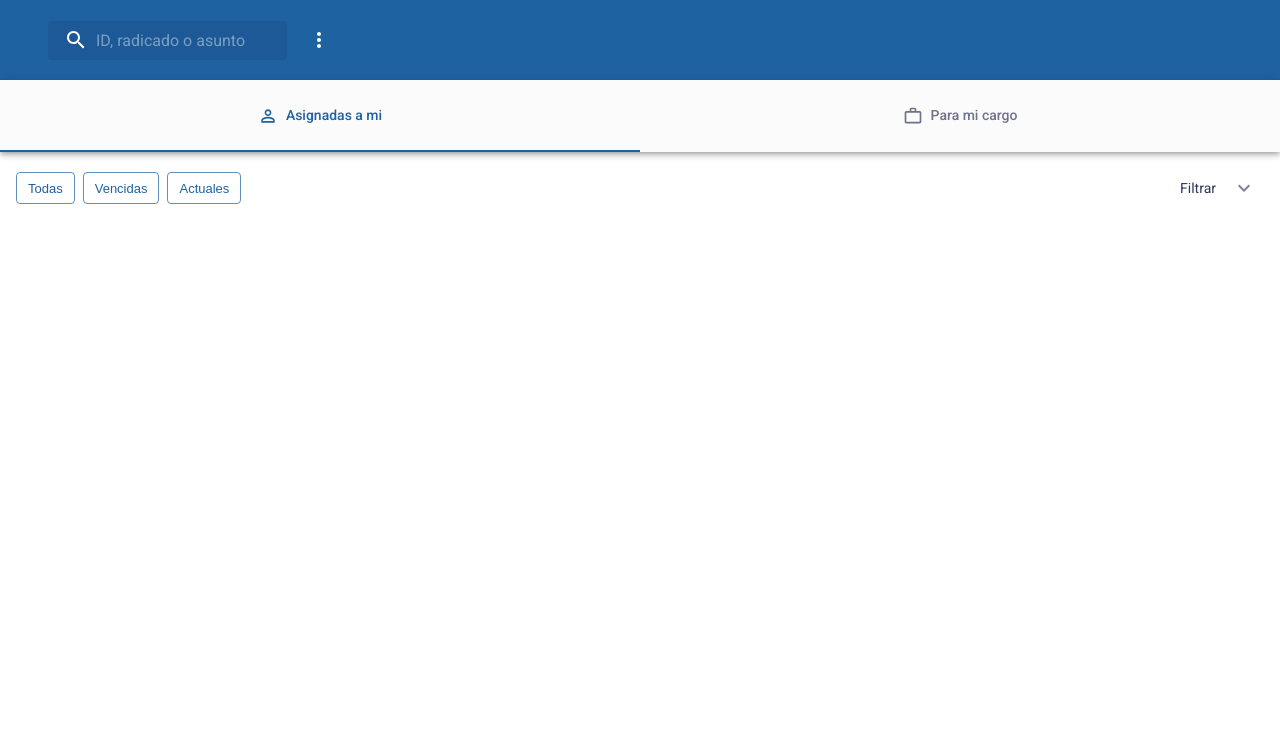
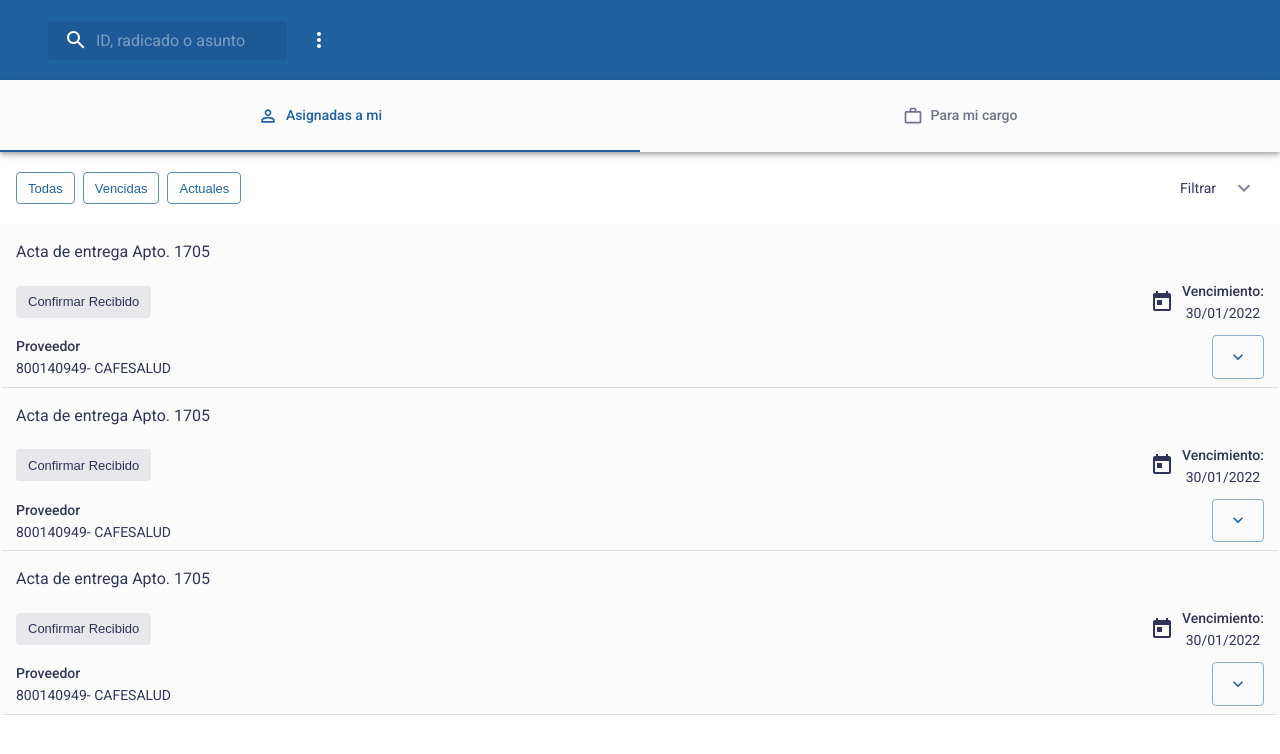
Before and after one commit to SincosoftSAS/hackathon, a React (Vite) app: page / in a window 1280 px wide. Shown: the top 754 px of the page. Built offline with nearby package versions, Linux system fonts and the light colour scheme.

Commit message:
Hackatón equipo revelación 5

```diff
--- a/index.html
+++ b/index.html
@@ -3,6 +3,14 @@
   <head>
     <meta charset="UTF-8" />
     <link rel="icon" type="image/svg+xml" href="/vite.svg" />
+    <link
+      rel="stylesheet"
+      href="https://fonts.googleapis.com/css?family=Roboto:300,400,500,700&display=swap"
+    />
+    <link
+      rel="stylesheet"
+      href="https://fonts.googleapis.com/css2?family=Nunito:wght@300;400;600;700&family=Roboto:wght@300;400;500;700&display=swap"
+    />
     <meta name="viewport" content="initial-scale=1, width=device-width" />
     <title>Vite + React + TS</title>
   </head>
--- /dev/null
+++ b/src/components/CardActaEntrega.tsx
@@ -0,0 +1,71 @@
+import React from "react";
+import { styled } from "@mui/material/styles";
+import {
+  Card,
+  CardHeader,
+  CardContent,
+  Typography,
+  Stack,
+  Chip,
+  Button,
+  Icon,
+} from "@mui/material";
+
+import TodayIcon from "@mui/icons-material/Today";
+import ExpandMoreIcon from "@mui/icons-material/ExpandMore";
+import IconButton from "@mui/material/IconButton";
+import { Divider } from '@mui/material';
+
+const CardActaEntrega = () => {
+  return (
+    <Card elevation={0}>
+      <CardHeader
+        title="Acta de entrega Apto. 1705"
+        titleTypographyProps={{ variant: "body1" }}
+      />
+      <CardContent sx={{ px: "2", py: "0" }}>
+        <Stack
+          justifyContent="space-between"
+          alignItems="center"
+          direction="row"
+        >
+          <Chip label="Confirmar Recibido" />
+          <Stack
+            direction="row"
+            alignItems="center"
+            justifyContent="space-between"
+            gap={1}
+          >
+            <TodayIcon />
+            <Stack direction="column" alignItems="center" textAlign="center">
+              <Typography variant="caption">Vencimiento:</Typography>
+              <Typography variant="body2">30/01/2022</Typography>
+            </Stack>
+          </Stack>
+        </Stack>
+        <Stack direction="row" justifyContent="space-between" mt={1.5} mb={1}>
+          <Stack direction="column">
+            <Typography variant="caption">Proveedor</Typography>
+            <Typography
+              variant="body2"
+              color="secundary.light"
+              textTransform="uppercase"
+            >
+              800140949- CAFESALUD
+            </Typography>
+          </Stack>
+          <Button
+            variant="outlined"  >
+            <ExpandMoreIcon fontSize="small"/>
+          </Button>
+        </Stack>
+      </CardContent>
+      <Divider/>
+    </Card>
+
+  );
+};
+
+export default CardActaEntrega;
+
+// <Card sx={{ maxWidth: 345 }}>
--- a/src/containers/Home.tsx
+++ b/src/containers/Home.tsx
@@ -1,6 +1,7 @@
 import { PersonOutline, WorkOutline } from "@mui/icons-material";
-import { AppBar, Box, Tab, Tabs } from "@mui/material";
+import { AppBar, Tab, Tabs } from "@mui/material";
 import { useState } from "react";
+import CardActaEntrega from "../components/CardActaEntrega";
 import PrimarySearchAppBar from "../components/Header";
 import { Actividades } from "./Actividades";
 
@@ -31,6 +32,9 @@ export const Home = () => {
         </Tabs>
       </AppBar>
       {tabs[tab]}
+      <CardActaEntrega/>
+      <CardActaEntrega/>
+      <CardActaEntrega/>
     </>
   );
 };
--- a/src/theme/variables.ts
+++ b/src/theme/variables.ts
@@ -152,6 +152,13 @@ export const light: ThemeOptions = {
           textTransform: 'none'
         }
       }
+    },
+    MuiButton:{
+      styleOverrides: {
+        root:{
+          minWidth: 'unset',
+        }
+      }
     }
   }
 };
```
